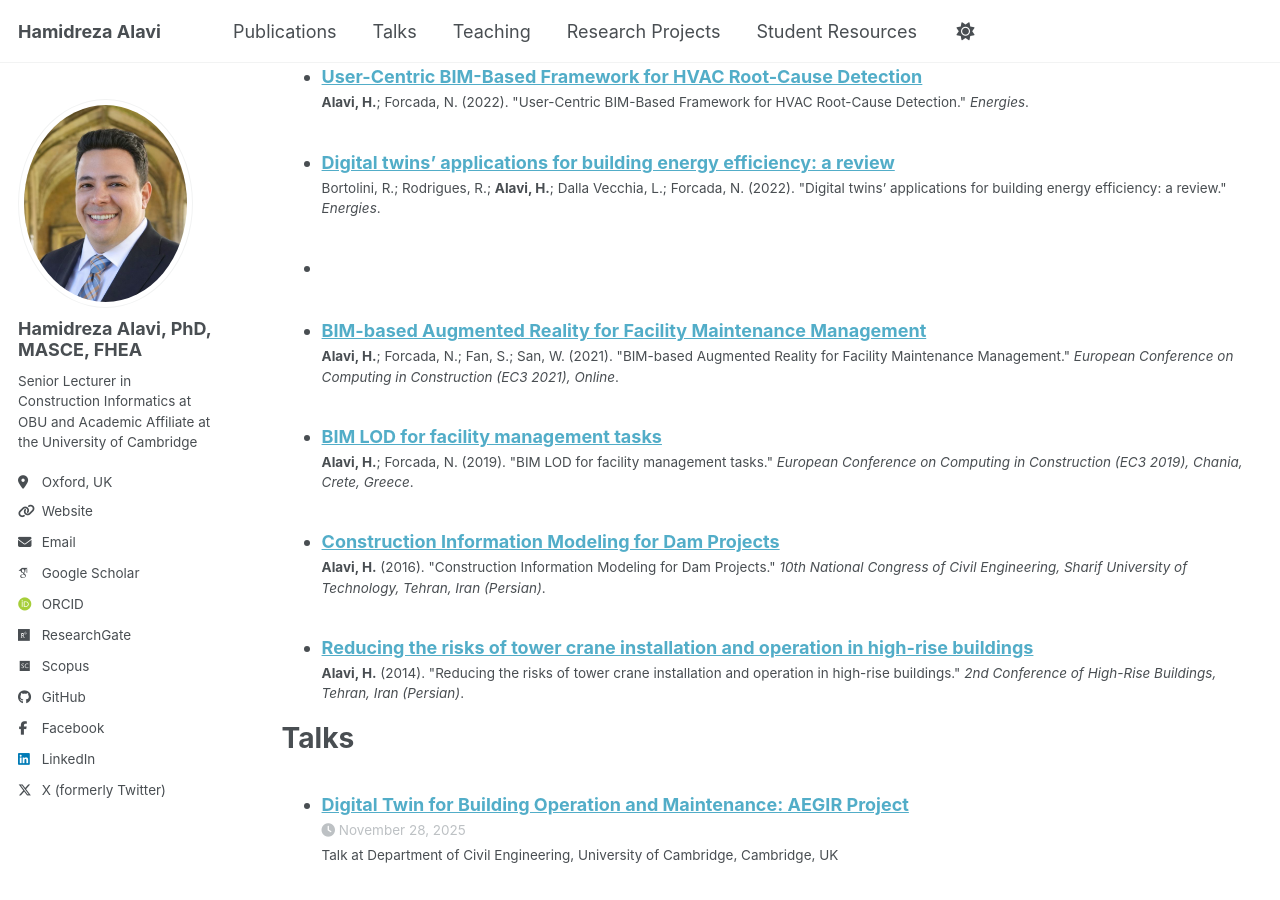
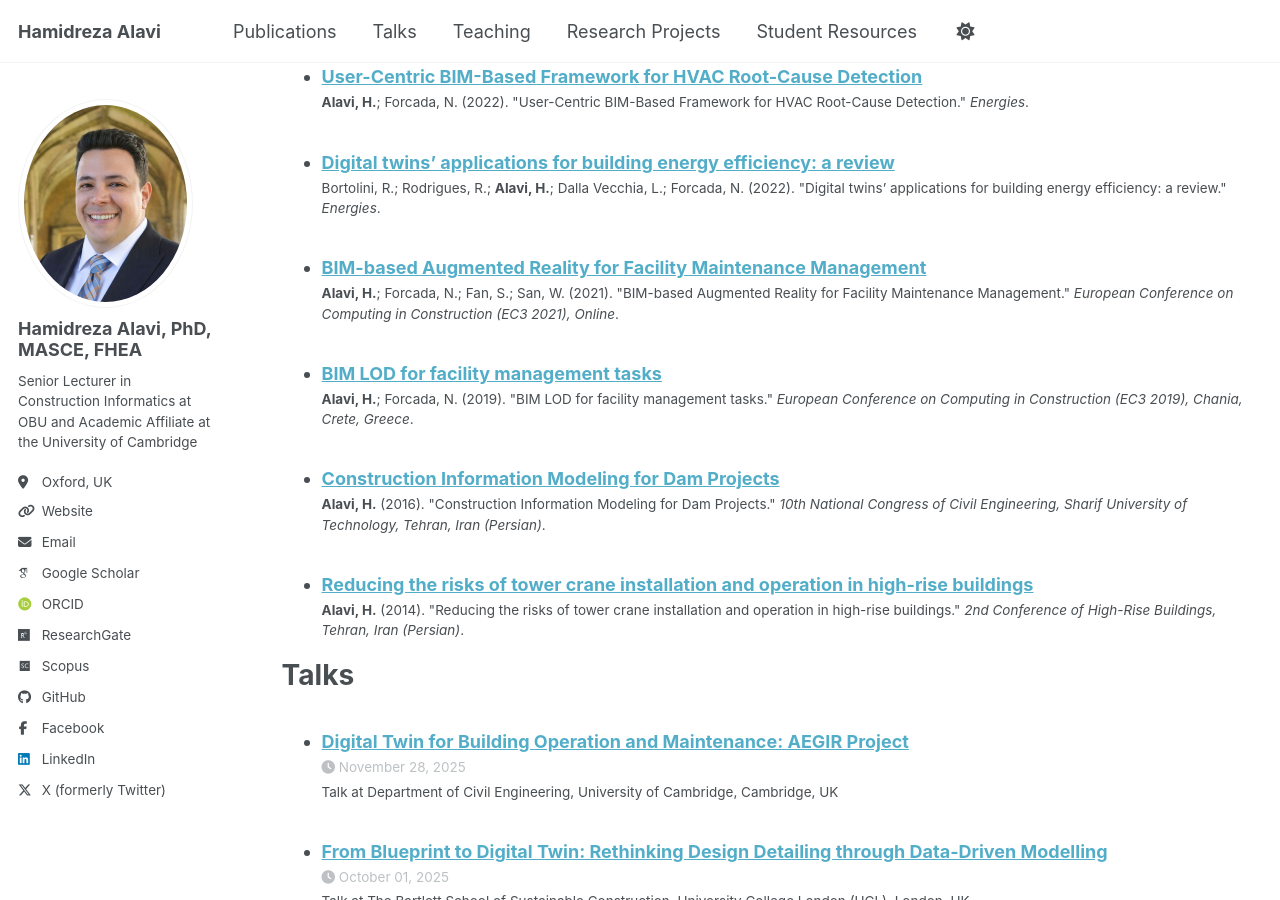
Before and after one commit to Hr-Alavi/Hr-Alavi.github.io, a Jekyll site: the page built from _pages/cv.md, in a window 1280 px wide and 900 px high, scrolled down 4773 px. Built offline with Jekyll 4.4.1, drawn with Linux system fonts in a browser that asks for light colours; some web fonts are replaced; a script bundle is joined from its source files by our own code; library files that are not in the unit come from our copies.

Commit message:
Update cv.md

```diff
--- a/_pages/cv.md
+++ b/_pages/cv.md
@@ -72,7 +72,8 @@ Skills
 
 Publications
 ======
-  <ul>{% for post in site.publications reversed %}
+  <ul>{% assign pubs = site.publications | where_exp: "p", "p.title and p.title != ''" %}
+  {% for post in pubs reversed %}
     {% include archive-single-cv.html %}
   {% endfor %}</ul>
 
```
